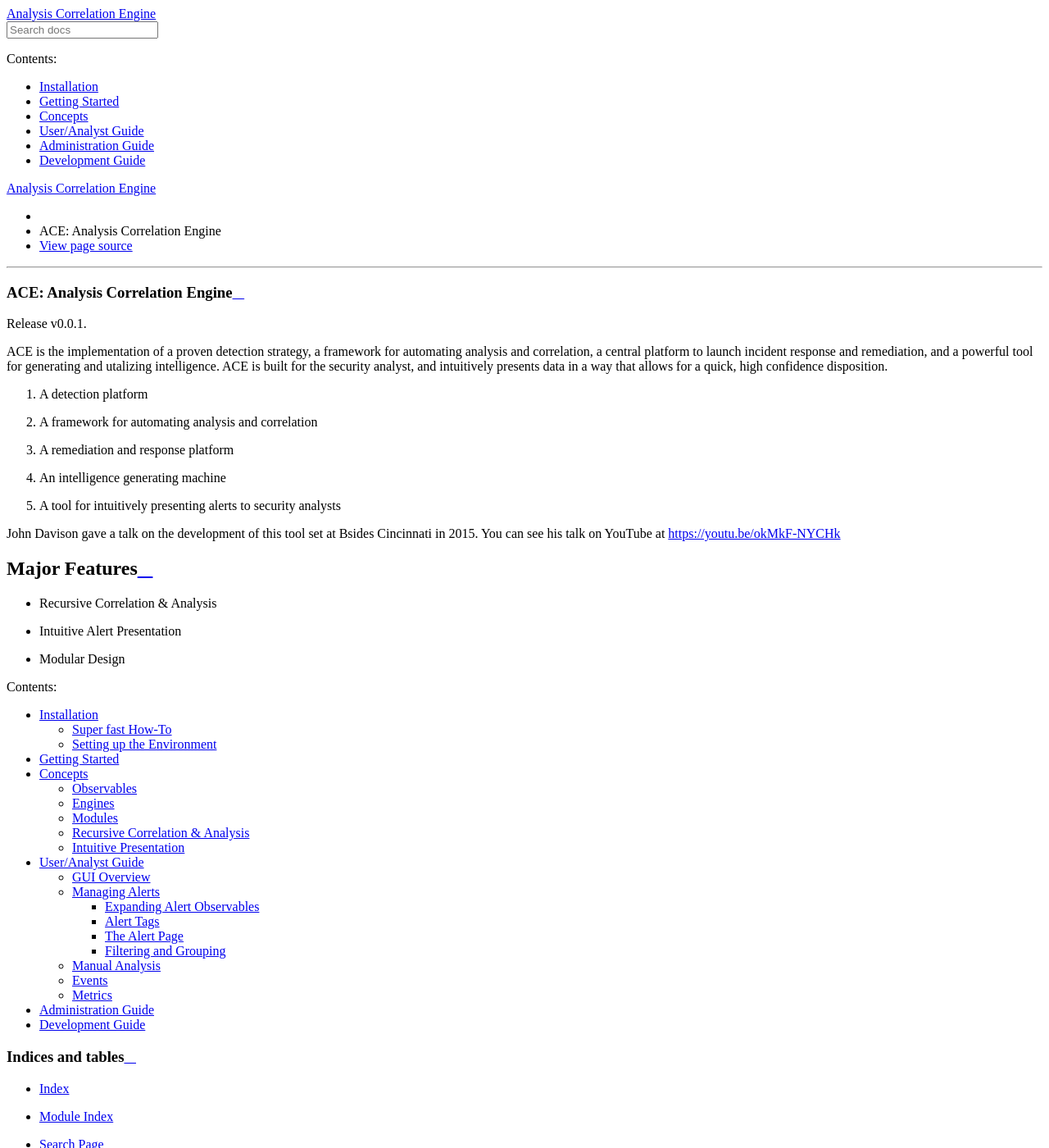
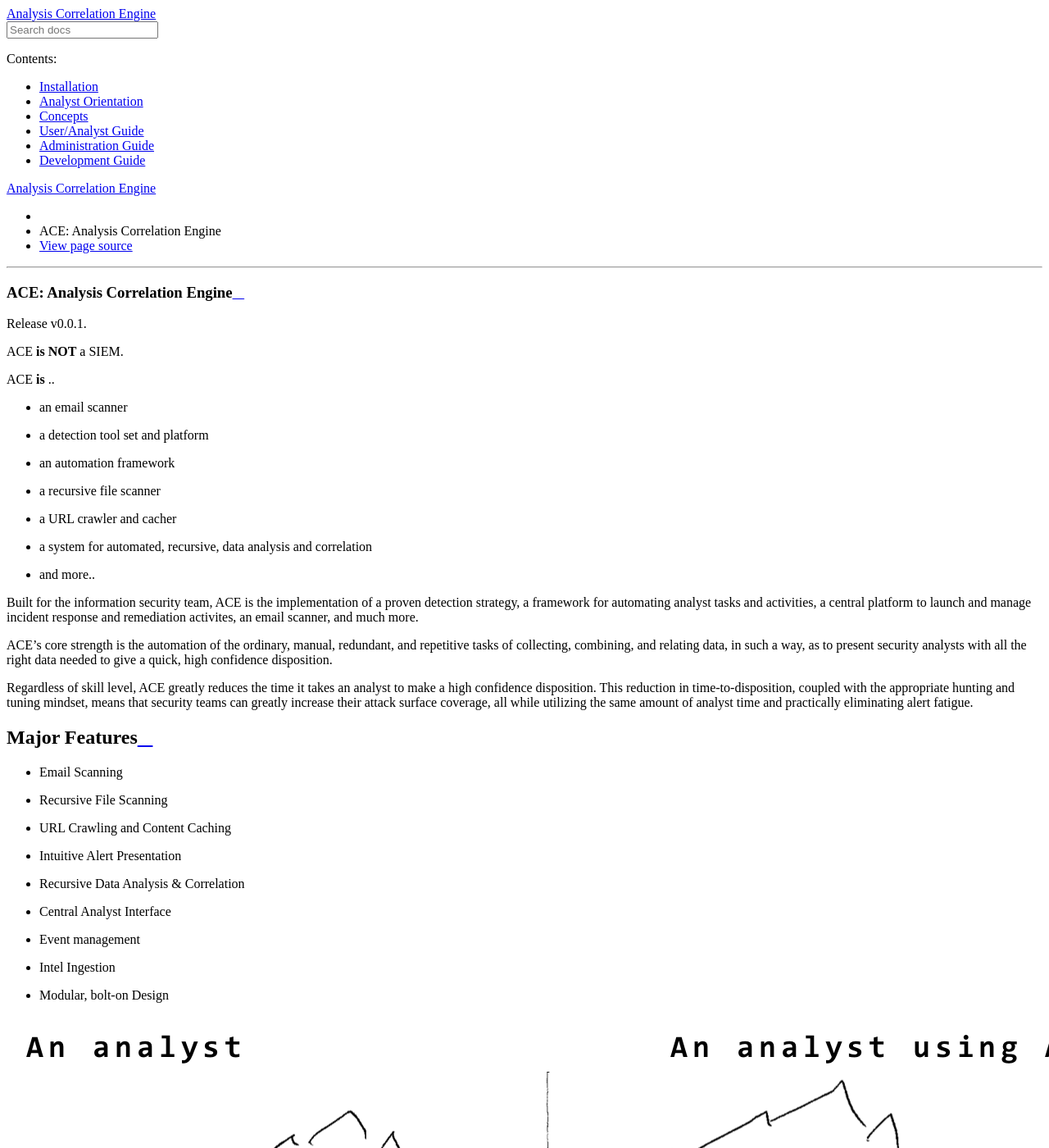
Before and after one commit to IntegralDefense/ACE, a Sphinx documentation site: the page built from docs/index.rst, in a window 1280 px wide and 1400 px high. Shown: the whole window at 82% size. Built offline with Sphinx 7.4.7 and the Read the Docs theme 2.0.0, drawn with Linux system fonts in a browser that asks for light colours; some of the changed text lies outside the part shown.

Commit message:
docs changes

```diff
--- /dev/null
+++ b/docs/analyst-walkthrough.rst
@@ -0,0 +1,2 @@
+Analyst Orientation
+===================
--- a/docs/getting-started.rst
+++ /dev/null
@@ -1,2 +0,0 @@
-Getting Started
-===============
--- a/docs/index.rst
+++ b/docs/index.rst
@@ -8,30 +8,45 @@
 
 Release v\ |release|.
 
-ACE is the implementation of a proven detection strategy, a framework for automating analysis and correlation, a central platform to launch incident response and remediation, and a powerful tool for generating and utalizing intelligence. ACE is built for the security analyst, and intuitively presents data in a way that allows for a quick, high confidence disposition.
+ACE **is NOT** a SIEM.
 
-#. A detection platform
-#. A framework for automating analysis and correlation
-#. A remediation and response platform
-#. An intelligence generating machine
-#. A tool for intuitively presenting alerts to security analysts
+ACE **is** ..
 
-John Davison gave a talk on the development of this tool set at Bsides Cincinnati in 2015. You can see his talk on YouTube at https://youtu.be/okMkF-NYCHk
+* an email scanner
+* a detection tool set and platform
+* an automation framework
+* a recursive file scanner
+* a URL crawler and cacher
+* a system for automated, recursive, data analysis and correlation
+* and more..
 
+Built for the information security team, ACE is the implementation of a proven detection strategy, a framework for automating analyst tasks and activities, a central platform to launch and manage incident response and remediation activites, an email scanner, and much more.
+
+ACE's core strength is the automation of the ordinary, manual, redundant, and repetitive tasks of collecting, combining, and relating data, in such a way, as to present security analysts with all the right data needed to give a quick, high confidence disposition.
+
+Regardless of skill level, ACE greatly reduces the time it takes an analyst to make a high confidence disposition. This reduction in time-to-disposition, coupled with the appropriate hunting and tuning mindset, means that security teams can greatly increase their attack surface coverage, all while utilizing the same amount of analyst time and practically eliminating alert fatigue.
 
 Major Features
 --------------
 
-- Recursive Correlation & Analysis
-- Intuitive Alert Presentation
-- Modular Design
++ Email Scanning
++ Recursive File Scanning
++ URL Crawling and Content Caching
++ Intuitive Alert Presentation
++ Recursive Data Analysis & Correlation
++ Central Analyst Interface
++ Event management
++ Intel Ingestion
++ Modular, bolt-on Design
+
+.. image:: _static/analyst_on_ace.png
 
 .. toctree::
    :maxdepth: 3
    :caption: Contents:
 
    installation
-   getting-started
+   analyst-walkthrough
    concepts
    user-guide
    admin-guide
```
Also changed, not shown: README.md (+35 -17 lines), docs/installation.rst (+7 -2 lines), docs/_static/ace-logo.png (added), docs/_static/analyst_on_ace.png (renamed from analyst_on_ace.png), docs/_static/attack_surface.png (added).
